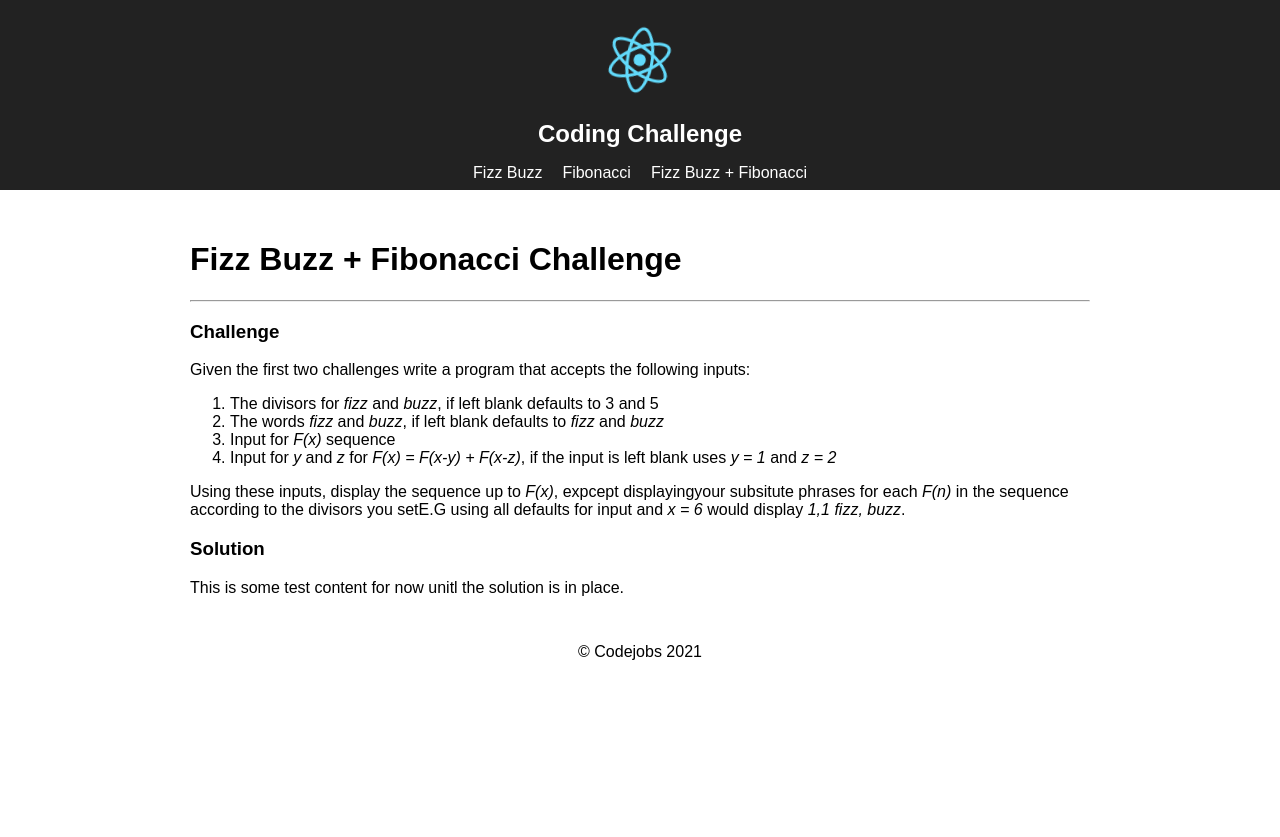
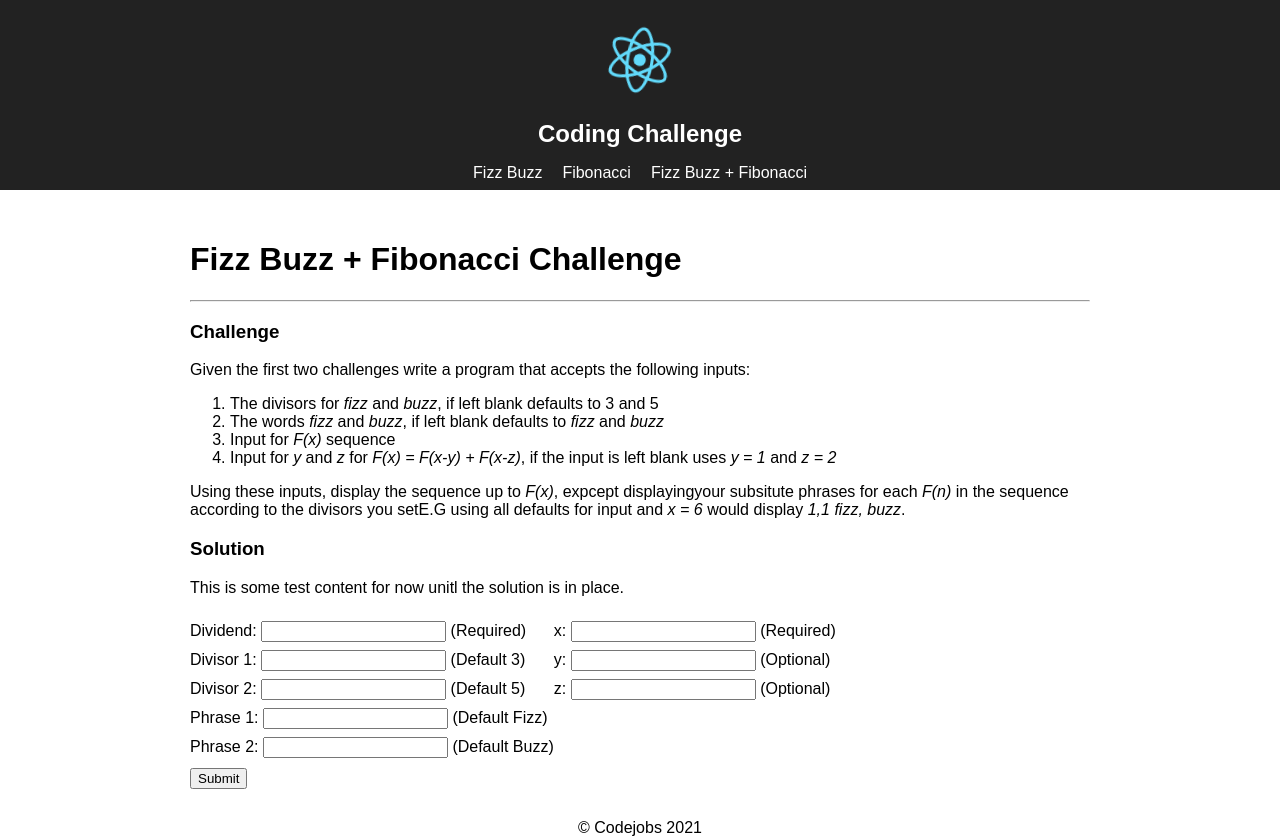
Before and after one commit to meddy672/coding-exercises, a React (Create React App) app: page /fibonacci-fizzbuzz in a window 1280 px wide. Before the commit the page ends 800 px from the top, so only its background shows below. Built offline with nearby package versions, Linux system fonts and the light colour scheme.

Commit message:
added ui to third challenge

```diff
--- a/src/pages/FizzBuzzAndFibonacci/index.css
+++ b/src/pages/FizzBuzzAndFibonacci/index.css
@@ -7,3 +7,9 @@
     margin-bottom: 20px;
     text-align: left;
 }
+
+.flex-container{
+    display: flex;
+  flex-wrap: nowrap;
+  flex-direction: row;
+}
--- a/src/pages/FizzBuzzAndFibonacci/index.jsx
+++ b/src/pages/FizzBuzzAndFibonacci/index.jsx
@@ -6,10 +6,28 @@ import FormControl from '../../shared/components/FormControl';
 
 import './index.css';
 
-function FizzBuzzFibonacci({content}) {
+function FizzBuzzFibonacci({ content }) {
   return (
     <div className="FizzBuzzFibonacci">
       <PageContent pageTitle={content.pageTitle} challenge={content.challenge} solution={content.solution} />
+      <form>
+        <div className="flex-container">
+          <div className="flex-group">
+            <FormControl type="number" name="integer" label="Dividend:" info="(Required)" />
+            <FormControl type="number" min="1" name="divisor1" label="Divisor 1:" info="(Default 3)" />
+            <FormControl type="number" min="1" name="divisor2" label="Divisor 2:" info="(Default 5)" />
+            <FormControl type="text" name="phrase1" label="Phrase 1:" info="(Default Fizz)" />
+            <FormControl type="text" name="phrase2" label="Phrase 2:" info="(Default Buzz)" />
+          </div>
+          <div className="flex-group">
+            <FormControl type="number" name="x" label="x:" info="(Required)" />
+            <FormControl type="text" name="y" label="y:" info="(Optional)" />
+            <FormControl type="text" name="z" label="z:" info="(Optional)" />
+          </div>
+        </div>
+
+        <button type="submit" className="btn">Submit</button>
+      </form>
     </div>
   )
 }
```
